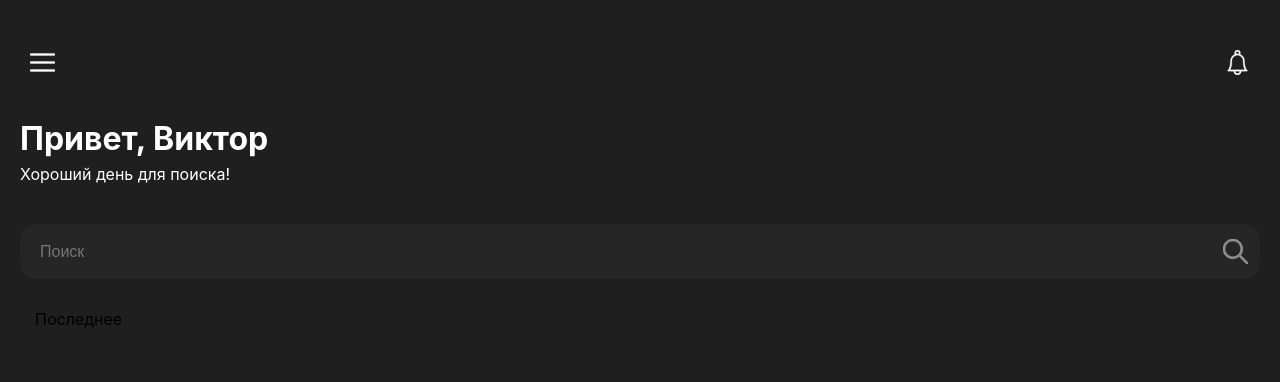
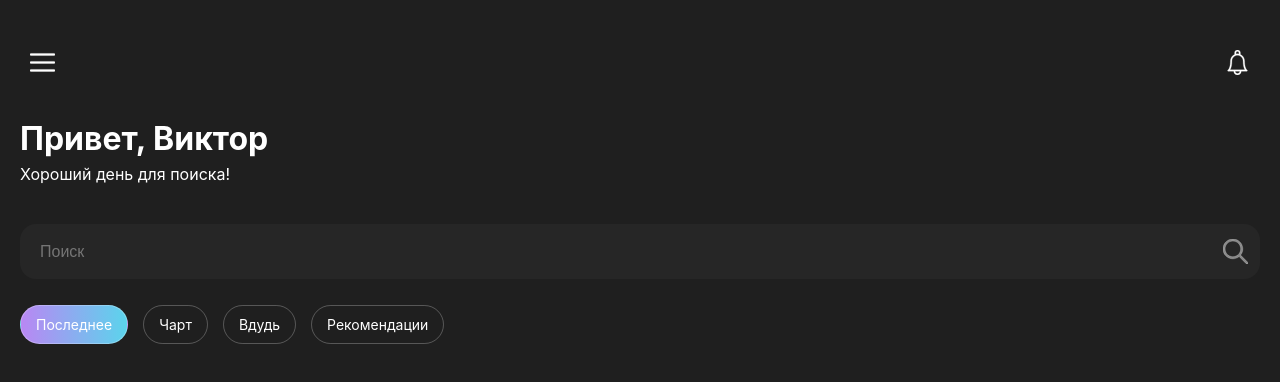
Before and after one commit to moiskillnadne/contentpedia_prod, a React (Create React App) app: page / in a window 1280 px wide. Shown: the top 382 px of the page. Built offline with nearby package versions, Linux system fonts and the light colour scheme.

Commit message:
feature: tags line with active status

```diff
--- a/src/components/tag/index.tsx
+++ b/src/components/tag/index.tsx
@@ -3,12 +3,15 @@ import React, { FC } from 'react'
 
 type TagItemProps = {
   label: string
+  active?: boolean
 }
 
-const TagItem: FC<TagItemProps> = ({ label }): JSX.Element => {
+const TagItem: FC<TagItemProps> = ({ label, active }): JSX.Element => {
+  const formatedLabel = label.charAt(0).toUpperCase() + label.slice(1)
+
   return (
-    <div className="tag-container">
-      <div className="tag-component">{label}</div>
+    <div className={active ? 'tag-container active-tag' : 'tag-container'}>
+      <div className="tag-component">{formatedLabel}</div>
     </div>
   )
 }
--- a/src/components/tag/style.less
+++ b/src/components/tag/style.less
@@ -1,5 +1,24 @@
 .tag-container {
+  display: flex;
+  align-self: center;
+
+  background-color: rgba(255, 255, 255, 0);
+
+  border: 1px solid rgba(255, 255, 255, 0.25);
+  border-radius: 20px;
+
+  margin: 0px 15px 0px 0px;
+
   .tag-component {
     padding: 10px 15px;
+    color: white;
+    font-size: 14px;
   }
+
 }
+
+.active-tag {
+  background: rgb(185,135,243);
+  background: linear-gradient(90deg, rgba(185,135,243,1) 0%, rgba(91,212,236,1) 100%);
+  border: 1px solid rgba(255, 255, 255, 0.25);
+}
--- a/src/templates/tagsLine/index.tsx
+++ b/src/templates/tagsLine/index.tsx
@@ -1,14 +1,42 @@
 import './style.less'
-import React from 'react'
+import React, { useRef } from 'react'
 
 // Components
 import TagItem from '@/components/tag'
 
+interface ITag {
+  label: string
+  active: boolean
+}
+
+const fakeTags: Array<ITag> = [
+  {
+    label: 'последнее',
+    active: true,
+  },
+  {
+    label: 'чарт',
+    active: false,
+  },
+  {
+    label: 'вдудь',
+    active: false,
+  },
+  {
+    label: 'рекомендации',
+    active: false,
+  },
+]
+
 const TagsLine = (): JSX.Element => {
+  const scrollLineRef = useRef(null)
+
   return (
     <div className="tagsLine-container">
-      <div className="tagsLine">
-        <TagItem label="Последнее" />
+      <div className="tagsLine" ref={scrollLineRef}>
+        {fakeTags.map((tag: ITag) => {
+          return <TagItem label={tag.label} active={tag.active} />
+        })}
       </div>
     </div>
   )
--- a/src/templates/tagsLine/style.less
+++ b/src/templates/tagsLine/style.less
@@ -1,8 +1,18 @@
 .tagsLine-container {
-  width: 100%;
-  overflow-x: scroll;
 
   .tagsLine {
+    display: flex;
+    scroll-behavior: smooth;
+
     padding: 10px 0px;
+    height: 50px;
+
+    overflow-y: hidden;
+    overflow-x: auto;
+
+  }
+
+  .tagsLine::-webkit-scrollbar {
+    display: none;
   }
 }
```
